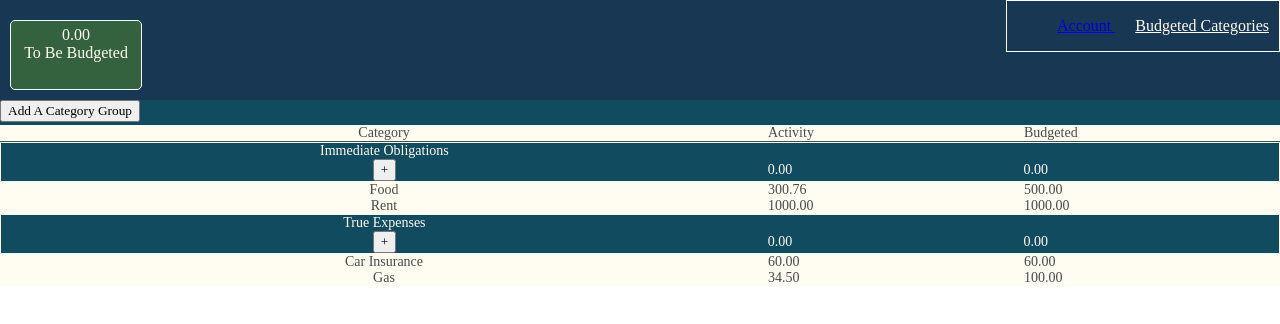
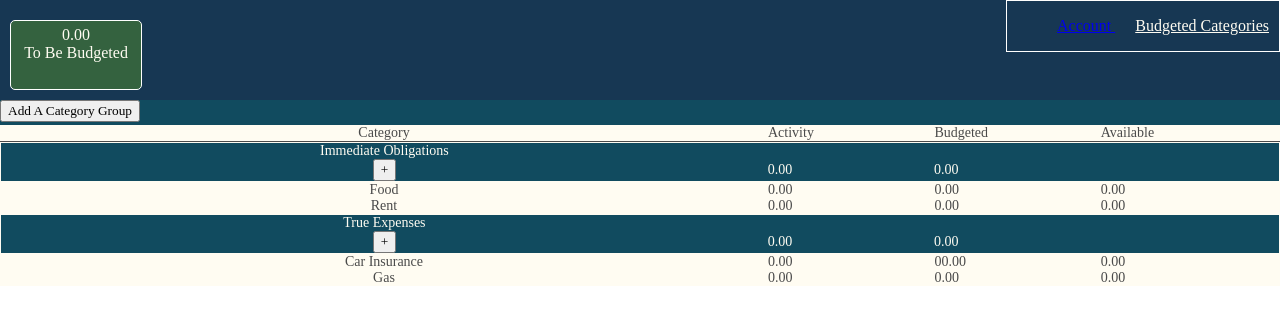
Before and after one commit to anbe6083/Budget_Application, a React (Create React App) app: page /budget in a window 1280 px wide. Shown: the top 324 px of the page. Built offline with nearby package versions, Linux system fonts and the light colour scheme.

Commit message:
Added an avaiable column

```diff
--- a/src/App.css
+++ b/src/App.css
@@ -57,6 +57,18 @@ Link {
   font-size: 14px;
 }
 
+#addCategoryBtn {
+  cursor: pointer;
+}
+
+#addTransactionBtn {
+  cursor: pointer;
+}
+
+#add-subcategory-btn {
+  cursor: pointer;
+}
+
 .addTransactionRow {
   color: #FFFCF2;
   background: #114B5F;
@@ -110,11 +122,16 @@ Link {
 }
 .budget-col2 {
   display: inline-block;
-  width: 20%;
+  width: 13%;
 }
 .budget-col3 {
   display: inline-block;
-  width: 20%;
+  width: 13%;
+}
+
+.budget-col4 {
+  display: inline-block;
+  width: 13%;
 }
 
 .transaction {
--- a/src/App.js
+++ b/src/App.js
@@ -49,13 +49,15 @@ class App extends Component {
 
                 {
                     category: 'Food',
-                    budgeted: '500.00',
-                    activity: '300.76'
+                    budgeted: '0.00',
+                    activity: '0.00',
+                    available: '0.00'
                 },
                 {
                     category: 'Rent',
-                    budgeted: '1000.00',
-                    activity: '1000.00'
+                    budgeted: '0.00',
+                    activity: '0.00',
+                    available: '0.00'
                 }
             ]
         },
@@ -66,13 +68,15 @@ class App extends Component {
             subcategories: [
                 {
                     category: 'Car Insurance',
-                    budgeted: '60.00',
-                    activity: '60.00'
+                    budgeted: '00.00',
+                    activity: '0.00',
+                    available: '0.00'
                 },
                 {
                     category: 'Gas',
-                    budgeted: '100.00',
-                    activity: '34.50'
+                    budgeted: '0.00',
+                    activity: '0.00',
+                    available: '0.00'
                 }
             ]
         }
--- a/src/add_subcategory.js
+++ b/src/add_subcategory.js
@@ -36,7 +36,7 @@ export default class AddSubcategory extends Component {
         const { open } = this.state;
         return (
             <div className='add-subcategory'>
-                <button type='button' onClick={this.onOpenModal}> + </button>
+                <button type='button' idName='add-subcategory-btn' onClick={this.onOpenModal}> + </button>
                 <Modal open={open} onClose={this.onCloseModal} >
                     <h2>Add a New Subcategory </h2>
                     Subcategory: <input type='text' name='Subcategory' onChange={this.handleChange} /> <br />
--- a/src/category_groups.js
+++ b/src/category_groups.js
@@ -67,6 +67,10 @@ export default class CategoryGroups extends Component {
                                         {/* User specified budget */}
                                         {subcategory.budgeted}
                                     </div>
+                                    <div className='budget-col4'>
+                                        {/* User specified budget */}
+                                        {subcategory.available}
+                                    </div>
                                 </div>
                             )
                         })}
--- a/src/topBudgetLabel.js
+++ b/src/topBudgetLabel.js
@@ -18,6 +18,9 @@ export default class TopBudgetLabel extends Component {
                 <div className="budget-col3">
                     Budgeted
                 </div>
+                <div className="budget-col4">
+                    Available
+                </div>
             </div>
         )
     }
```
Also changed, not shown: 1 other file (tests, documents, lock files or other folders).
